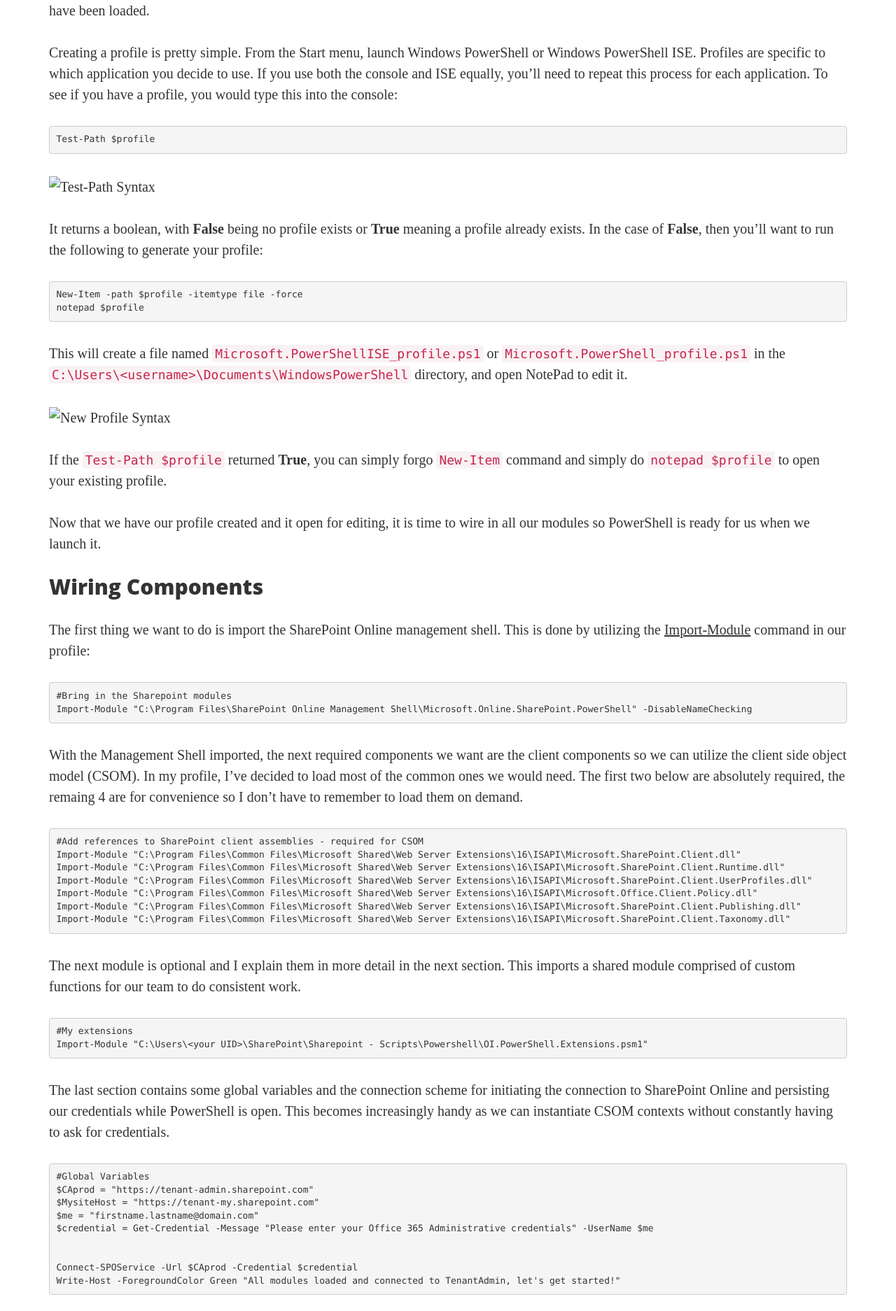
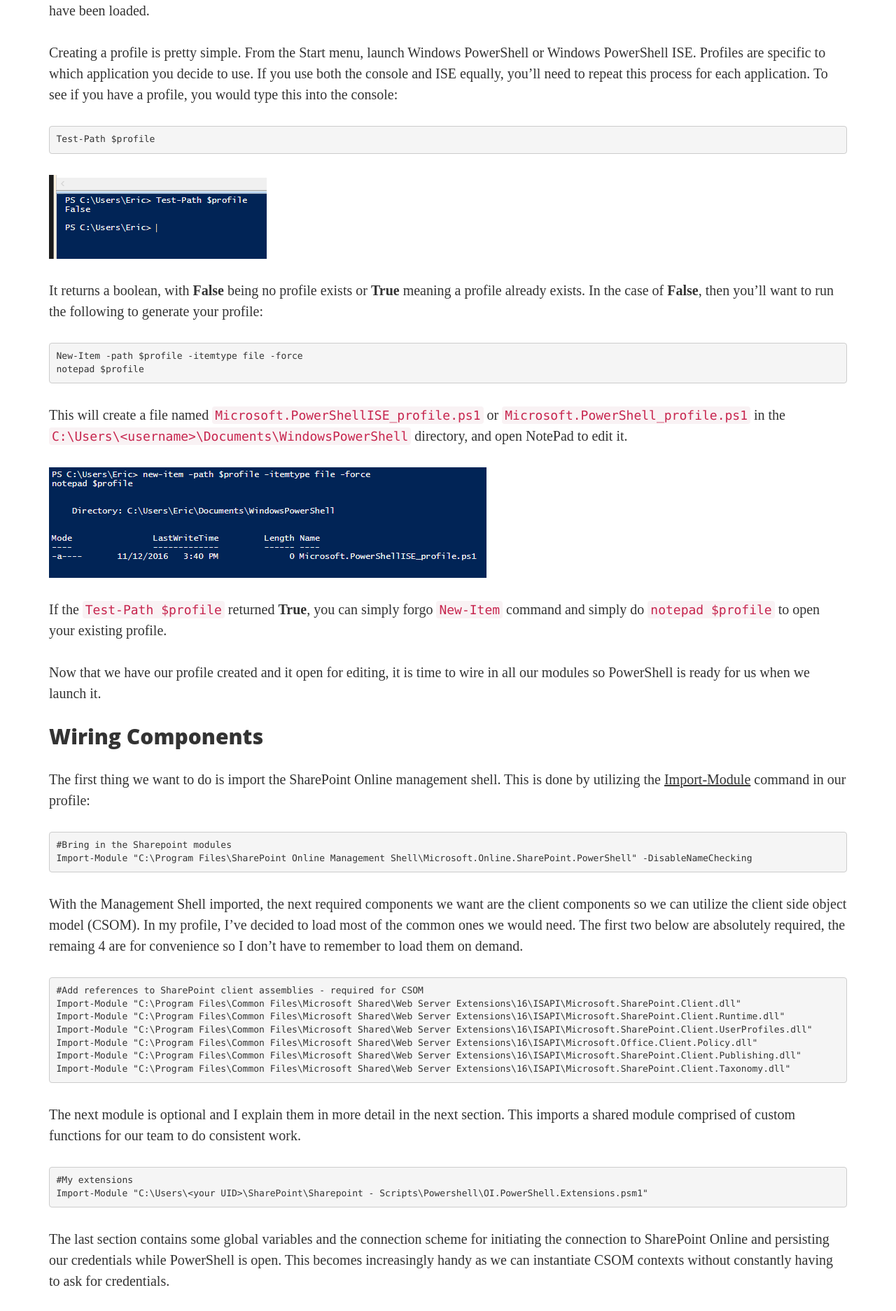
Before and after one commit to ejaya2/ejaya2.github.io, a Jekyll site: the page built from _posts/2016-11-12-Setting-Up-PowerShell-pt2.md, in a window 1280 px wide. Shown: the part 1032-2906 px from the top of the page at 70% size. Built offline with Jekyll 4.4.1, drawn with Linux system fonts in a browser that asks for light colours.

Commit message:
Update 2016-11-12-Setting-Up-PowerShell-pt2.md

````diff
--- a/_posts/2016-11-12-Setting-Up-PowerShell-pt2.md
+++ b/_posts/2016-11-12-Setting-Up-PowerShell-pt2.md
@@ -29,7 +29,7 @@
 ```PowerShell
 Test-Path $profile
 ```
-![Test-Path Syntax](img/testprofile.PNG "Test-Path syntax")
+![Test-Path Syntax](/img/testprofile.PNG "Test-Path syntax")
 
 It returns a boolean, with **False** being no profile exists or **True** meaning a profile already exists. In the case of **False**, then you'll want to run the following to generate your profile:
 
@@ -39,7 +39,7 @@
 ```
 This will create a file named `Microsoft.PowerShellISE_profile.ps1` or `Microsoft.PowerShell_profile.ps1` in the `C:\Users\<username>\Documents\WindowsPowerShell` directory, and open NotePad to edit it.
 
-![New Profile Syntax](img/newprofile.PNG "New profile syntax")
+![New Profile Syntax](/img/newprofile.PNG "New profile syntax")
 
 If the `Test-Path $profile` returned **True**, you can simply forgo `New-Item` command and simply do `notepad $profile` to open your existing profile.
 
@@ -113,7 +113,7 @@
 
 Save and close notepad and fire up PowerShell again. If all worked correctly, you should be challenged with a credential window, prepopulated with your email address asking you for your password. Supply it and you are connected to SharePoint Online!
 
-![Credential prompt](img/credential.PNG "Credential prompt")
+![Credential prompt](/img/credential.PNG "Credential prompt")
 
 ## Working Collaboratively
 
````
